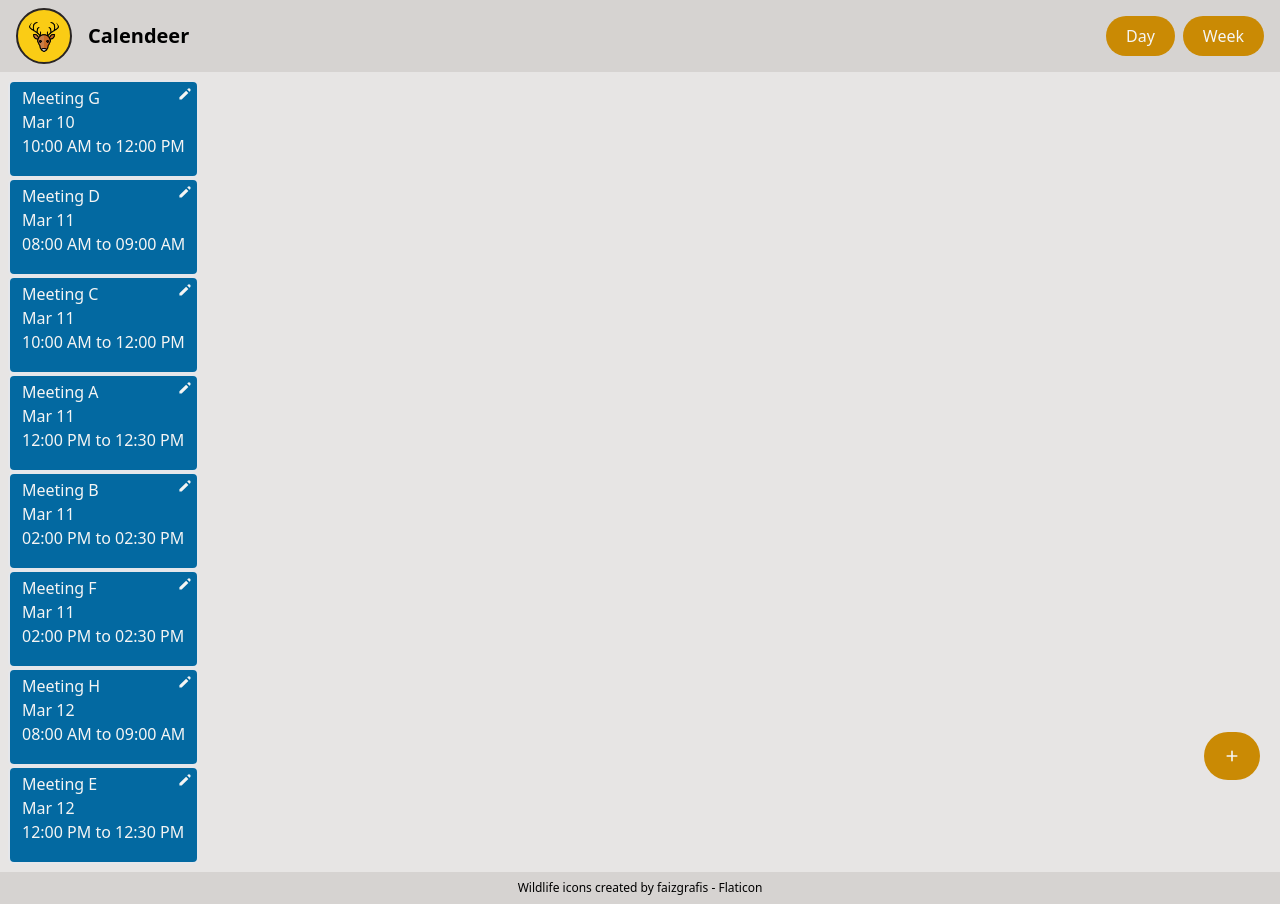
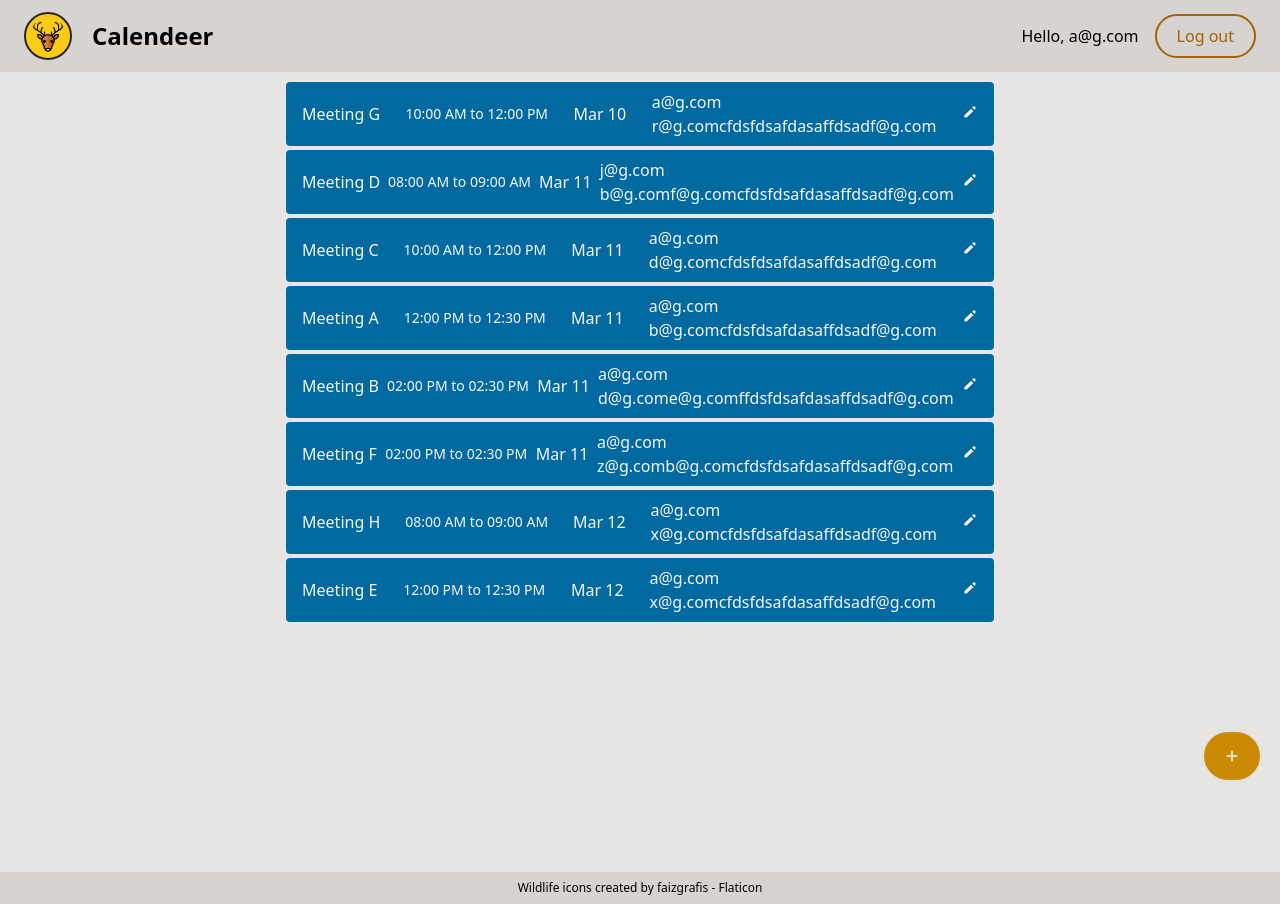
Before and after one commit to demeaus/calendeer, a React (Vite) app in the folder client_calendeer/: page / in a window 1280 px wide. Built offline with nearby package versions, Linux system fonts and the light colour scheme.

Commit message:
Added user identified and logout button to header

```diff
--- a/client_calendeer/src/components/CreateEventForm.jsx
+++ b/client_calendeer/src/components/CreateEventForm.jsx
@@ -4,11 +4,13 @@ import Form from "../ui/Form";
 import { useState } from "react";
 import CreateInviteesList from "./CreateInviteesList";
 
+// TODO: Handle the datetime inputs displaying in UTC
 function CreateEventForm({ event = {} }) {
   let defaultValues = {};
 
   // Formats datetime objects into string that input datetime-locale can read as a default value
-  if (event) {
+  if (event.eventName) {
+    console.log(event);
     const datetime_start_str = event.datetime_start.toJSON().slice(0, -8);
     const datetime_end_str = event.datetime_end.toJSON().slice(0, -8);
 
--- a/client_calendeer/src/components/Day.jsx
+++ b/client_calendeer/src/components/Day.jsx
@@ -5,14 +5,16 @@ const eventData = [
   {
     id: 1,
     eventName: "Meeting A",
+    host: "a@g.com",
     description: "",
     datetime_start: new Date(2024, 2, 11, 12, 0),
     datetime_end: new Date(2024, 2, 11, 12, 30),
-    invitees: ["a@g.com", "b@g.com", "cfdsfdsafdasaffdsadf@g.com"],
+    invitees: ["b@g.com", "cfdsfdsafdasaffdsadf@g.com"],
   },
   {
     id: 2,
     eventName: "Meeting B",
+    host: "a@g.com",
     description: "",
     datetime_start: new Date(2024, 2, 11, 14, 0),
     datetime_end: new Date(2024, 2, 11, 14, 30),
@@ -21,30 +23,34 @@ const eventData = [
   {
     id: 3,
     eventName: "Meeting C",
+    host: "a@g.com",
     description: "",
     datetime_start: new Date(2024, 2, 11, 10, 0),
     datetime_end: new Date(2024, 2, 11, 12, 0),
-    invitees: ["a@g.com", "d@g.com", "cfdsfdsafdasaffdsadf@g.com"],
+    invitees: ["d@g.com", "cfdsfdsafdasaffdsadf@g.com"],
   },
   {
     id: 4,
     eventName: "Meeting D",
+    host: "j@g.com",
     description: "",
     datetime_start: new Date(2024, 2, 11, 8, 0),
     datetime_end: new Date(2024, 2, 11, 9, 0),
-    invitees: ["b@g.com", "b@g.com", "cfdsfdsafdasaffdsadf@g.com"],
+    invitees: ["b@g.com", "f@g.com", "cfdsfdsafdasaffdsadf@g.com"],
   },
   {
     id: 5,
     eventName: "Meeting E",
+    host: "a@g.com",
     description: "",
     datetime_start: new Date(2024, 2, 12, 12, 0),
     datetime_end: new Date(2024, 2, 12, 12, 30),
-    invitees: ["a@g.com", "x@g.com", "cfdsfdsafdasaffdsadf@g.com"],
+    invitees: ["x@g.com", "cfdsfdsafdasaffdsadf@g.com"],
   },
   {
     id: 6,
     eventName: "Meeting F",
+    host: "a@g.com",
     description: "",
     datetime_start: new Date(2024, 2, 11, 14, 0),
     datetime_end: new Date(2024, 2, 11, 14, 30),
@@ -53,18 +59,20 @@ const eventData = [
   {
     id: 7,
     eventName: "Meeting G",
+    host: "a@g.com",
     description: "",
     datetime_start: new Date(2024, 2, 10, 10, 0),
     datetime_end: new Date(2024, 2, 10, 12, 0),
-    invitees: ["a@g.com", "r@g.com", "cfdsfdsafdasaffdsadf@g.com"],
+    invitees: ["r@g.com", "cfdsfdsafdasaffdsadf@g.com"],
   },
   {
     id: 8,
     eventName: "Meeting H",
+    host: "a@g.com",
     description: "",
     datetime_start: new Date(2024, 2, 12, 8, 0),
     datetime_end: new Date(2024, 2, 12, 9, 0),
-    invitees: ["a@g.com", "x@g.com", "cfdsfdsafdasaffdsadf@g.com"],
+    invitees: ["x@g.com", "cfdsfdsafdasaffdsadf@g.com"],
   },
 ];
 
@@ -80,12 +88,13 @@ function Day() {
   }
 
   return (
-    <div className="flex h-screen p-2">
+    <div className="w-100% flex h-screen justify-center p-2 ">
       {/* <div className="grid-rows-24 grid">
         <p className="row-start-1">{beginHour}:00</p>
         <p className="row-start-24">{endHour}:00</p>
       </div> */}
-      <div className="grid-rows-24 grid">
+      {/* <div className="grid-rows-24 grid"> */}
+      <div className="">
         {eventData.sort(sortByDate).map((event) => (
           <Event key={event.id} event={event} />
         ))}
--- a/client_calendeer/src/components/EditEvent.jsx
+++ b/client_calendeer/src/components/EditEvent.jsx
@@ -7,8 +7,7 @@ function EditEvent({ event }) {
     <div>
       <Modal>
         <Modal.Open opens="event-form">
-          {/* TODO: onClick, the event is editable */}
-          <button className="absolute right-1 top-1">
+          <button className="absolute right-3 top-3 md:relative md:right-0 md:top-0 md:items-center">
             <HiPencil />
           </button>
         </Modal.Open>
--- a/client_calendeer/src/components/Event.jsx
+++ b/client_calendeer/src/components/Event.jsx
@@ -2,16 +2,28 @@ import { formatDate } from "../utils/helpers";
 import EditEvent from "./EditEvent";
 
 function Event({ event }) {
-  const { eventName, description, datetime_start, datetime_end } = event;
+  const {
+    eventName,
+    host,
+    invitees,
+    description,
+    datetime_start,
+    datetime_end,
+  } = event;
   const { date: start_date, time: start_time } = formatDate(datetime_start);
   const { date: end_date, time: end_time } = formatDate(datetime_end);
   return (
-    <div className="relative rounded-md border-2 bg-sky-700 px-3 py-1 text-stone-100 ">
-      <div>{eventName}</div>
-      <h2>{start_date}</h2>
-      <h2>
+    <div className="relative h-fit rounded-md border-2 bg-sky-700 px-4 py-2 text-stone-100 md:flex md:items-center md:justify-between md:gap-2">
+      <h1 className="">{eventName}</h1>
+      <h2 className="text-sm">
         {start_time} to {end_time}
       </h2>
+      <h2>{start_date}</h2>
+      {/* TODO: Remove details */}
+      <div>
+        <p>{host}</p>
+        <p>{invitees}</p>
+      </div>
       <EditEvent event={event} />
     </div>
   );
--- a/client_calendeer/src/ui/AppLayout.jsx
+++ b/client_calendeer/src/ui/AppLayout.jsx
@@ -4,9 +4,11 @@ import Footer from "./Footer";
 import Header from "./Header";
 
 function AppLayout() {
+  const user = "a@g.com";
+
   return (
     <div className="min-h-screen bg-stone-200">
-      <Header />
+      <Header user={user} />
       <Day />
       <AddEvent />
       <Footer />
--- a/client_calendeer/src/ui/Button.jsx
+++ b/client_calendeer/src/ui/Button.jsx
@@ -1,10 +1,16 @@
 function Button({ children, type = "primary", onClick }) {
-  const base =
-    "rounded-full bg-yellow-600 px-5 py-2 text-stone-100 hover:bg-yellow-500 hover:text-stone-800 ";
+  const base = "rounded-full px-5 py-2  ";
 
   const styles = {
-    primary: base,
-    round: base + "px-3 py-4",
+    primary:
+      base +
+      "bg-yellow-600 text-stone-100 hover:bg-stone-400 hover:text-stone-700",
+    secondary:
+      base +
+      "border-yellow-700 text-yellow-700 border-2 hover:bg-stone-400 hover:text-stone-700",
+    round:
+      base +
+      "bg-yellow-600 text-stone-100 hover:bg-yellow-500 hover:text-stone-800 px-3 py-4",
     chip: "rounded-md bg-sky-600 px-2 py-1 flex flex-wrap text-stone-100 items-center mb-1 justify-between gap-2",
   };
 
--- a/client_calendeer/src/ui/Header.jsx
+++ b/client_calendeer/src/ui/Header.jsx
@@ -1,13 +1,17 @@
 import Button from "./Button";
 import Logo from "./Logo";
 
-function Header() {
+function Header({ user }) {
   return (
-    <div className="flex items-center justify-between bg-stone-300 px-4 py-2">
+    <div className="flex items-center justify-between bg-stone-300 px-6 py-3">
       <Logo />
       <div className="flex items-center justify-between gap-2">
-        <Button>Day</Button>
-        <Button>Week</Button>
+        {/* <Button>Day</Button> */}
+        {/* <Button>Week</Button> */}
+      </div>
+      <div className="flex items-center justify-between gap-4">
+        <h2>Hello, {user}</h2>
+        <Button type="secondary">Log out</Button>
       </div>
     </div>
   );
--- a/client_calendeer/src/ui/Logo.jsx
+++ b/client_calendeer/src/ui/Logo.jsx
@@ -1,12 +1,12 @@
 function Logo() {
   return (
-    <div className="flex items-center gap-4">
+    <div className="flex items-center gap-5">
       <img
         src="../../public/deer.png"
         alt="Deer logo"
-        className="h-14 w-14 rounded-full border-2 border-stone-800 bg-yellow-400 p-2"
+        className="h-12 w-12 rounded-full border-2 border-stone-800 bg-yellow-400 p-1"
       />
-      <h1 className="text-xl font-bold">Calendeer</h1>
+      <h1 className="text-2xl font-bold">Calendeer</h1>
     </div>
   );
 }
--- a/client_calendeer/src/ui/Modal.jsx
+++ b/client_calendeer/src/ui/Modal.jsx
@@ -32,7 +32,7 @@ function Window({ children, name }) {
   if (name !== openName) return null;
 
   return createPortal(
-    <div className="fixed left-0 top-0 z-50 flex h-screen w-full items-center justify-center backdrop-blur-sm">
+    <div className="fixed left-0 top-0 z-50 flex h-screen w-full items-center justify-center backdrop-blur-md">
       <div ref={ref} className="w-100% relative rounded-lg bg-stone-300 p-5">
         <button onClick={close} className="absolute right-2 top-2 ">
           <HiX />
```
